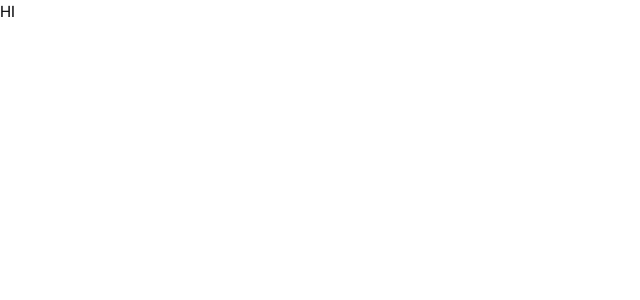
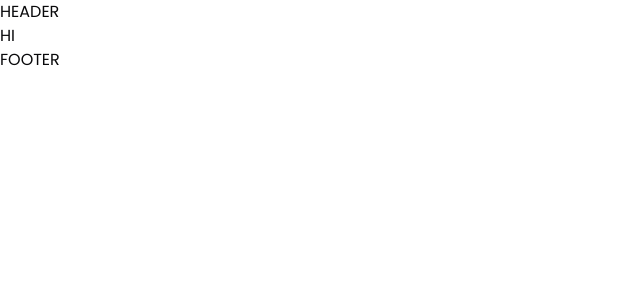
Before and after one commit to iEarlG/static-eflv, a Next.js app: page / in a window 1280 px wide. Shown: the top 300 px of the page, without its empty margins (0-640 px from the left). Built offline with nearby package versions, Linux system fonts and the light colour scheme.

Commit message:
3: Header, Footer

```diff
--- a/app/layout.tsx
+++ b/app/layout.tsx
@@ -2,6 +2,9 @@
 
 import type { Metadata } from "next";
 import { Poppins } from "next/font/google";
+
+import { Header } from "@/components/Header";
+import { Footer } from "@/components/Footer";
 
 const pops = Poppins({
   subsets: ["latin"],
@@ -21,7 +24,9 @@
   return (
     <html lang="en">
       <body className={pops.className}>
+        <Header />
         {children}
+        <Footer />
       </body>
     </html>
   );
--- /dev/null
+++ b/components/Footer.tsx
@@ -0,0 +1,6 @@
+
+export const Footer = () => {
+    return (
+        <footer>FOOTER</footer>
+    )
+}
--- /dev/null
+++ b/components/Header.tsx
@@ -0,0 +1,6 @@
+
+export const Header = () => {
+    return (
+        <header>HEADER</header>
+    );
+}
```
